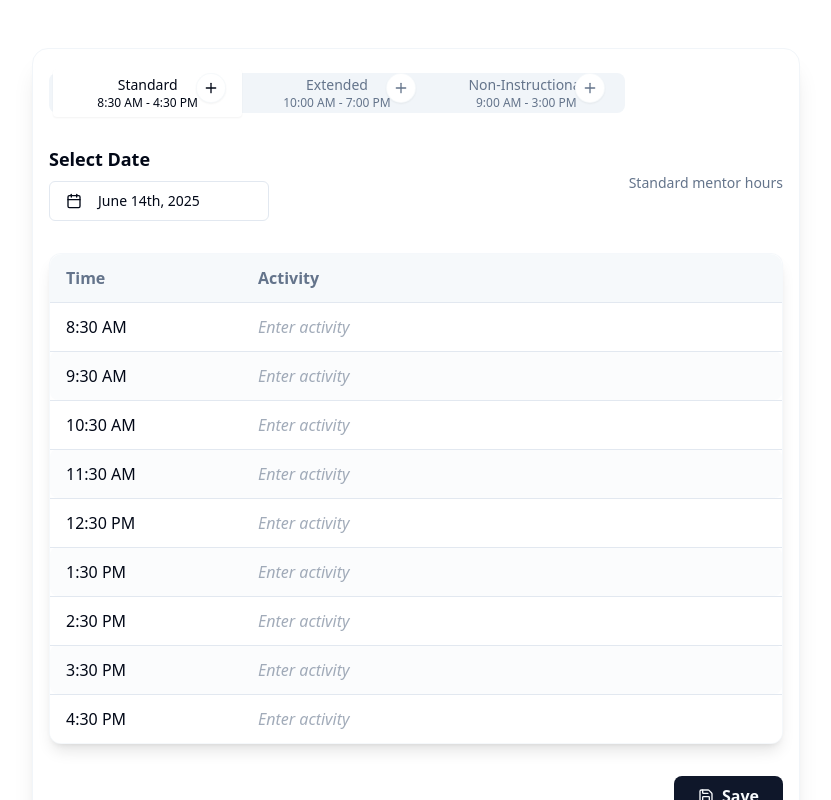
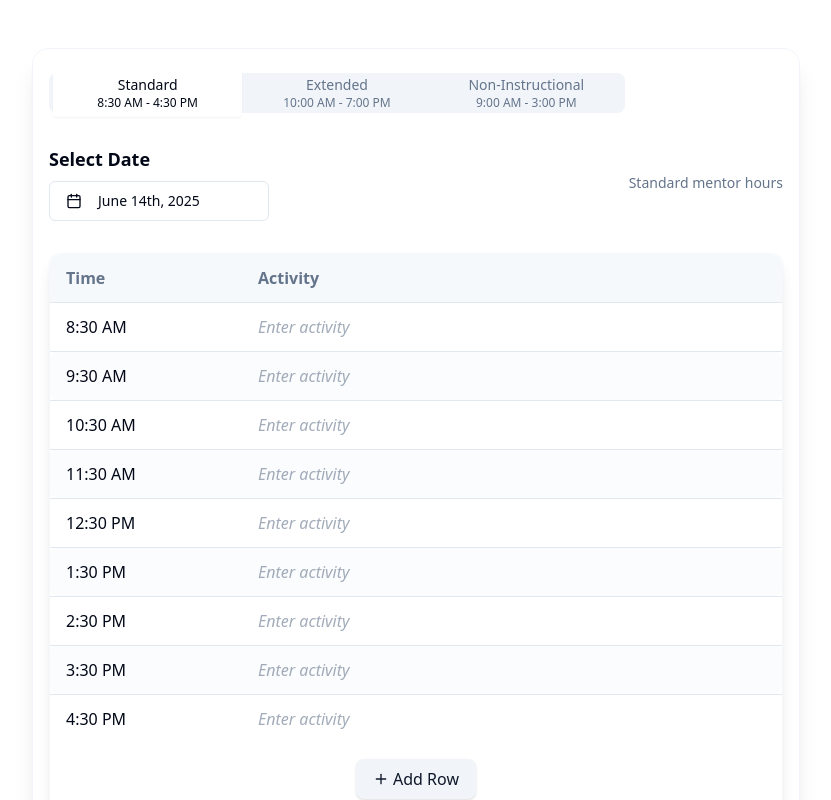
Before and after one commit to prudhvicharan06/mentor-time-scribe, a React (Vite) app: page / in a window 1280 px wide. Shown: the top 800 px of the page, without its empty margins (224-1055 px from the left). Built offline with nearby package versions, Linux system fonts and the light colour scheme.

Commit message:
Refactor: Move plus symbol to table
Move the plus symbol for adding rows from the tab buttons to below each table.

```diff
--- a/src/components/MentorWorkflow.tsx
+++ b/src/components/MentorWorkflow.tsx
@@ -94,69 +94,37 @@ export default function MentorWorkflow() {
 
   return (
     <div className="w-full max-w-3xl mx-auto mt-12 mb-12 px-4 py-6 bg-card rounded-2xl shadow-xl border border-muted animate-fade-in">
-      {/* Schedule Tabs with Add (plus) button inside each tab trigger */}
-      <Tabs value={scheduleType} onValueChange={(v) => {
-        if (v === "standard" || v === "extended" || v === "nonInstructional") {
-          setScheduleType(v);
-        }
-      }} className="mb-8 w-full">
+      {/* Schedule Tabs */}
+      <Tabs
+        value={scheduleType}
+        onValueChange={(v) => {
+          if (v === "standard" || v === "extended" || v === "nonInstructional") {
+            setScheduleType(v);
+          }
+        }}
+        className="mb-8 w-full"
+      >
         <TabsList className="w-full max-w-xl flex rounded-lg">
-          <TabsTrigger value="standard" className="flex-1 flex flex-col items-center relative group">
+          <TabsTrigger
+            value="standard"
+            className="flex-1 flex flex-col items-center relative group"
+          >
             <span>Standard</span>
-            <span className="font-normal text-xs">
-              8:30 AM - 4:30 PM
-            </span>
-            <button
-              type="button"
-              aria-label="Add row for Standard schedule"
-              className="absolute top-1 right-2 md:right-4 p-1.5 rounded-full bg-background hover:bg-accent transition-colors border border-muted/60 shadow-sm group-hover:scale-105 focus-visible:outline-none focus-visible:ring-2 focus-visible:ring-primary"
-              tabIndex={-1}
-              onClick={e => {
-                e.stopPropagation();
-                handleAddRow();
-              }}
-              onMouseDown={e => e.preventDefault()} // Prevent tab switch on click
-            >
-              <Plus size={16} />
-            </button>
+            <span className="font-normal text-xs">8:30 AM - 4:30 PM</span>
           </TabsTrigger>
-          <TabsTrigger value="extended" className="flex-1 flex flex-col items-center relative group">
+          <TabsTrigger
+            value="extended"
+            className="flex-1 flex flex-col items-center relative group"
+          >
             <span>Extended</span>
-            <span className="font-normal text-xs">
-              10:00 AM - 7:00 PM
-            </span>
-            <button
-              type="button"
-              aria-label="Add row for Extended schedule"
-              className="absolute top-1 right-2 md:right-4 p-1.5 rounded-full bg-background hover:bg-accent transition-colors border border-muted/60 shadow-sm group-hover:scale-105 focus-visible:outline-none focus-visible:ring-2 focus-visible:ring-primary"
-              tabIndex={-1}
-              onClick={e => {
-                e.stopPropagation();
-                handleAddRow();
-              }}
-              onMouseDown={e => e.preventDefault()}
-            >
-              <Plus size={16} />
-            </button>
+            <span className="font-normal text-xs">10:00 AM - 7:00 PM</span>
           </TabsTrigger>
-          <TabsTrigger value="nonInstructional" className="flex-1 flex flex-col items-center relative group">
+          <TabsTrigger
+            value="nonInstructional"
+            className="flex-1 flex flex-col items-center relative group"
+          >
             <span>Non-Instructional</span>
-            <span className="font-normal text-xs">
-              9:00 AM - 3:00 PM
-            </span>
-            <button
-              type="button"
-              aria-label="Add row for Non-Instructional schedule"
-              className="absolute top-1 right-2 md:right-4 p-1.5 rounded-full bg-background hover:bg-accent transition-colors border border-muted/60 shadow-sm group-hover:scale-105 focus-visible:outline-none focus-visible:ring-2 focus-visible:ring-primary"
-              tabIndex={-1}
-              onClick={e => {
-                e.stopPropagation();
-                handleAddRow();
-              }}
-              onMouseDown={e => e.preventDefault()}
-            >
-              <Plus size={16} />
-            </button>
+            <span className="font-normal text-xs">9:00 AM - 3:00 PM</span>
           </TabsTrigger>
         </TabsList>
       </Tabs>
@@ -240,11 +208,15 @@ export default function MentorWorkflow() {
                       className="w-28 md:w-36 px-2 py-1 rounded outline-none border border-muted focus:border-primary bg-background transition-shadow shadow hover:shadow-md"
                       value={entry.time}
                       autoFocus
-                      onBlur={() => { setEditRow(null); setEditField(null); }}
+                      onBlur={() => {
+                        setEditRow(null);
+                        setEditField(null);
+                      }}
                       onChange={e => handleCellChange(idx, "time", e.target.value)}
                       onKeyDown={e => {
                         if (e.key === "Enter" || e.key === "Tab") {
-                          setEditRow(null); setEditField(null);
+                          setEditRow(null);
+                          setEditField(null);
                         }
                       }}
                     />
@@ -268,19 +240,25 @@ export default function MentorWorkflow() {
                       className="w-full max-w-xs px-2 py-1 rounded outline-none border border-muted focus:border-primary bg-background transition-shadow shadow hover:shadow-md"
                       value={entry.activity}
                       autoFocus
-                      onBlur={() => { setEditRow(null); setEditField(null); }}
+                      onBlur={() => {
+                        setEditRow(null);
+                        setEditField(null);
+                      }}
                       onChange={e => handleCellChange(idx, "activity", e.target.value)}
                       onKeyDown={e => {
                         if (e.key === "Enter" || e.key === "Tab") {
-                          setEditRow(null); setEditField(null);
+                          setEditRow(null);
+                          setEditField(null);
                         }
                       }}
                     />
                   ) : (
-                    <span className={cn(
-                      "text-muted-foreground",
-                      !entry.activity && "opacity-60 italic"
-                    )}>
+                    <span
+                      className={cn(
+                        "text-muted-foreground",
+                        !entry.activity && "opacity-60 italic"
+                      )}
+                    >
                       {entry.activity || <span>Enter activity</span>}
                     </span>
                   )}
@@ -289,7 +267,21 @@ export default function MentorWorkflow() {
             ))}
           </TableBody>
         </Table>
+        {/* Add Row Button: below the table as requested */}
+        <div className="flex justify-center py-4">
+          <Button
+            variant="secondary"
+            className="flex gap-1 items-center px-4 py-2 rounded-lg text-base font-medium shadow border border-muted"
+            onClick={handleAddRow}
+            aria-label="Add row"
+            type="button"
+          >
+            <Plus size={18} />
+            Add Row
+          </Button>
+        </div>
       </div>
+
       {/* Save Action Bar */}
       <div className="flex justify-end mt-8">
         <Button
```
